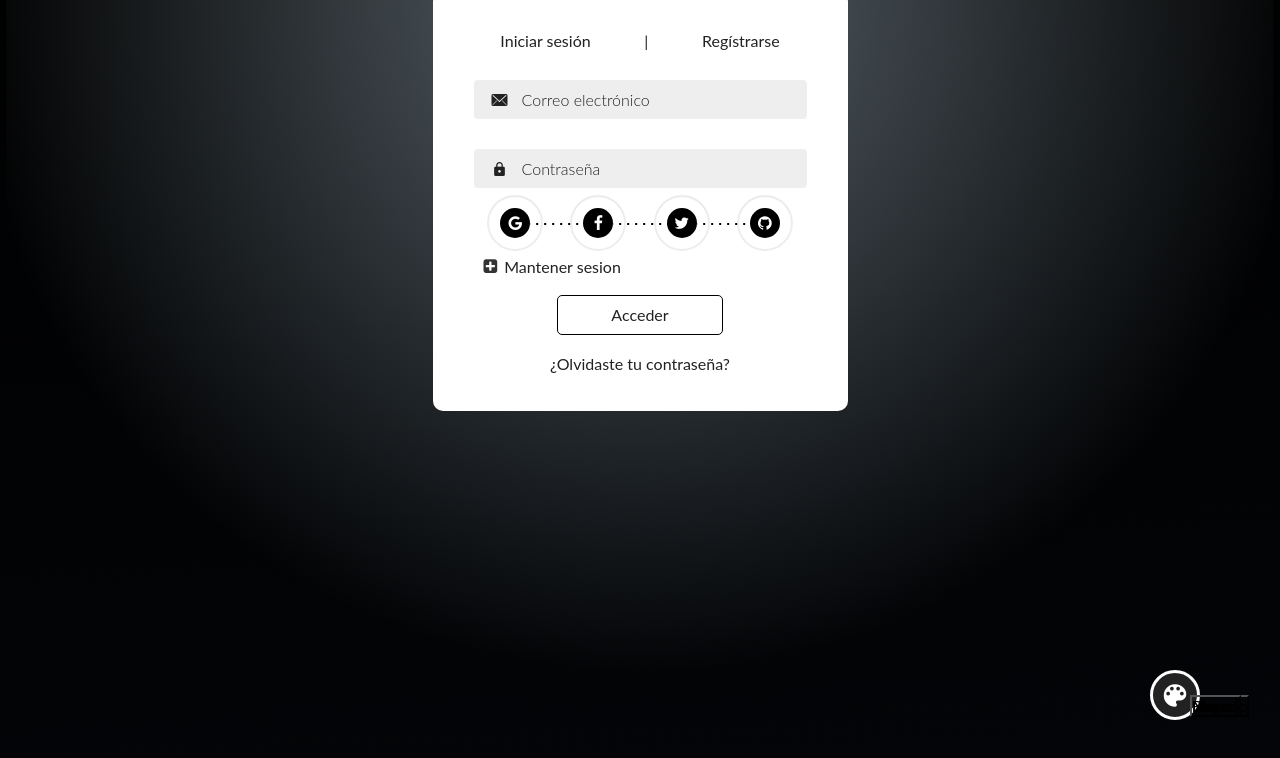
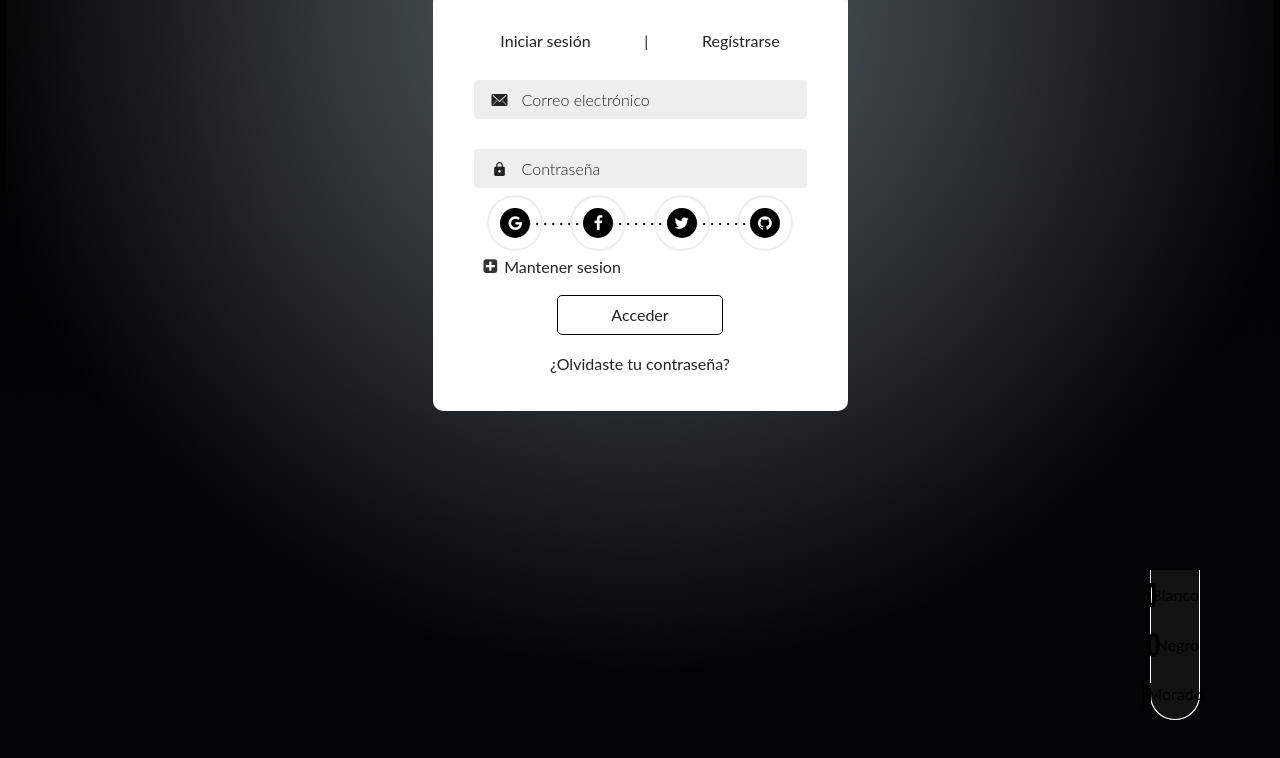
Before and after one commit to genarogg/form-avanzado, a React (Create React App) app: page / in a window 1280 px wide. Shown: the top 758 px of the page. Built offline with nearby package versions, Linux system fonts and the light colour scheme.

Commit message:
color change

```diff
--- a/src/css/miselanea/changeColor.css
+++ b/src/css/miselanea/changeColor.css
@@ -12,6 +12,48 @@
   display: -webkit-box;
   display: -ms-flexbox;
   display: flex;
+  z-index: 1000;
+}
+.changeColor *, .changeColor {
+  -webkit-transition: all 600ms ease;
+  transition: all 600ms ease;
+}
+.changeColor.active, .changeColor:hover {
+  background: #1755ff;
+  border: 3px solid #fff;
+}
+.changeColor .cover {
+  position: absolute;
+  z-index: 10000;
+  display: block;
+  background-color: transparent;
+  height: 60px;
+  width: 60px;
+  cursor: pointer;
+}
+.changeColor.active nav ul li {
+  -webkit-transform: translateY(-200%);
+          transform: translateY(-200%);
+  opacity: 1;
+}
+.changeColor.active nav ul li button {
+  border-radius: 0%;
+}
+.changeColor.active nav ul li:nth-child(1) {
+  -webkit-transform: translateY(-50%);
+          transform: translateY(-50%);
+}
+.changeColor.active nav ul li:nth-child(2) {
+  -webkit-transform: translateY(-150%);
+          transform: translateY(-150%);
+}
+.changeColor.active nav ul li:nth-child(3) {
+  -webkit-transform: translateY(-250%);
+          transform: translateY(-250%);
+}
+.changeColor.active nav ul li:nth-child(4) {
+  -webkit-transform: translateY(-350%);
+          transform: translateY(-350%);
 }
 .changeColor span.ico {
   font-size: 30px;
@@ -19,8 +61,75 @@
 }
 .changeColor nav {
   position: relative;
+  left: -40px;
 }
 .changeColor nav ul li {
   list-style: none;
   position: absolute;
+  opacity: 0;
+  -webkit-transform: translateY(-50%);
+          transform: translateY(-50%);
 }
+.changeColor nav ul li span.ico {
+  font-size: 24px;
+  color: #fff;
+}
+.changeColor nav ul li button {
+  display: -webkit-box;
+  display: -ms-flexbox;
+  display: flex;
+  -webkit-box-pack: center;
+      -ms-flex-pack: center;
+          justify-content: center;
+  -webkit-box-align: center;
+      -ms-flex-align: center;
+          align-items: center;
+  width: 50px;
+  height: 50px;
+  background-color: #121212;
+  border-radius: 0px;
+  border: 1px solid #fff;
+  cursor: pointer;
+  border-radius: 50%;
+}
+.changeColor nav ul li button span {
+  border-radius: 50%;
+}
+.changeColor nav ul li button:hover {
+  background-color: #383838;
+}
+.changeColor nav ul li button .color {
+  width: 16px;
+  height: 16px;
+  background-color: #fff;
+  display: block;
+  -webkit-box-shadow: 0 0 0px 4px #000;
+          box-shadow: 0 0 0px 4px #000;
+  /*  */
+  border-radius: 50%;
+}
+.changeColor nav ul li button .color.morado {
+  background-color: #390f64;
+}
+.changeColor nav ul li button .color.negro {
+  background-color: #111;
+}
+.changeColor nav ul li button .color.blanco {
+  background-color: #fff;
+}
+.changeColor nav ul li:nth-child(1) button {
+  border-top: none;
+  border-radius: 0 0 50% 50%;
+}
+.changeColor nav ul li:nth-child(2) button {
+  border-top: none;
+  border-bottom: none;
+}
+.changeColor nav ul li:nth-child(3) button {
+  border-top: none;
+  border-bottom: none;
+}
+.changeColor nav ul li:nth-child(4) button {
+  border-bottom: none;
+  border-radius: 4px 4px 0 0;
+}
--- a/src/css/miselanea/changeColor.scss
+++ b/src/css/miselanea/changeColor.scss
@@ -1,4 +1,10 @@
 .changeColor {
+  *,
+  & {
+    transition: all 600ms ease;
+  }
+
+
   position: fixed;
   border-radius: 50%;
   width: 50px;
@@ -12,8 +18,48 @@
 
   cursor: pointer;
   display: flex;
+  z-index: 1000;
 
+  &.active,
+  &:hover {
+    background: rgb(23, 85, 255);
+    border: 3px solid #fff;
+  }
+.cover{
+  position: absolute;
+  z-index: 10000;
+  display: block;
+  background-color: transparent;
+  height: 60px;
+  width: 60px;
+  cursor: pointer;
+}
   &.active {
+    nav {
+      ul {
+        li {
+          transform: translateY(-200%);
+          opacity: 1;
+
+          button {
+            border-radius: 0%;
+          }
+          &:nth-child(1) {
+            transform: translateY(-50%);
+          }
+          &:nth-child(2) {
+            transform: translateY(-150%);
+          }
+
+          &:nth-child(3) {
+            transform: translateY(-250%);
+          }
+          &:nth-child(4) {
+            transform: translateY(-350%);
+          }
+        }
+      }
+    }
   }
 
   span.ico {
@@ -23,14 +69,87 @@
 
   nav {
     position: relative;
+    left: -40px;
 
     ul {
       li {
         list-style: none;
         position: absolute;
+        opacity: 0;
 
-        &:nth-child(1){
+        transform: translateY(-50%);
 
+        span.ico {
+          font-size: 24px;
+          color: #fff;
+        }
+
+        button {
+          display: flex;
+          justify-content: center;
+          align-items: center;
+          width: 50px;
+          height: 50px;
+          background-color: #121212;
+
+          border-radius: 0px;
+          border: 1px solid #fff;
+          cursor: pointer;
+          border-radius: 50%;
+
+          span {
+            border-radius: 50%;
+          }
+
+          &:hover {
+            background-color: #383838;
+          }
+
+          .color {
+            width: 16px;
+            height: 16px;
+            background-color: #fff;
+            display: block;
+            box-shadow: 0 0 0px 4px #000; /*  */
+            border-radius: 50%;
+
+            &.morado {
+              background-color: #390f64;
+            }
+
+            &.negro {
+              background-color: #111;
+            }
+            &.blanco {
+              background-color: #fff;
+            }
+          }
+        }
+        &:nth-child(1) {
+          button {
+            border-top: none;
+            border-radius: 0 0 50% 50%;
+          }
+        }
+        &:nth-child(2) {
+          button {
+            border-top: none;
+            border-bottom: none;
+          }
+        }
+
+        &:nth-child(3) {
+          button {
+            border-top: none;
+            border-bottom: none;
+          }
+        }
+        &:nth-child(4) {
+          button {
+            border-bottom: none;
+
+            border-radius: 4px 4px 0 0;
+          }
         }
       }
     }
```
